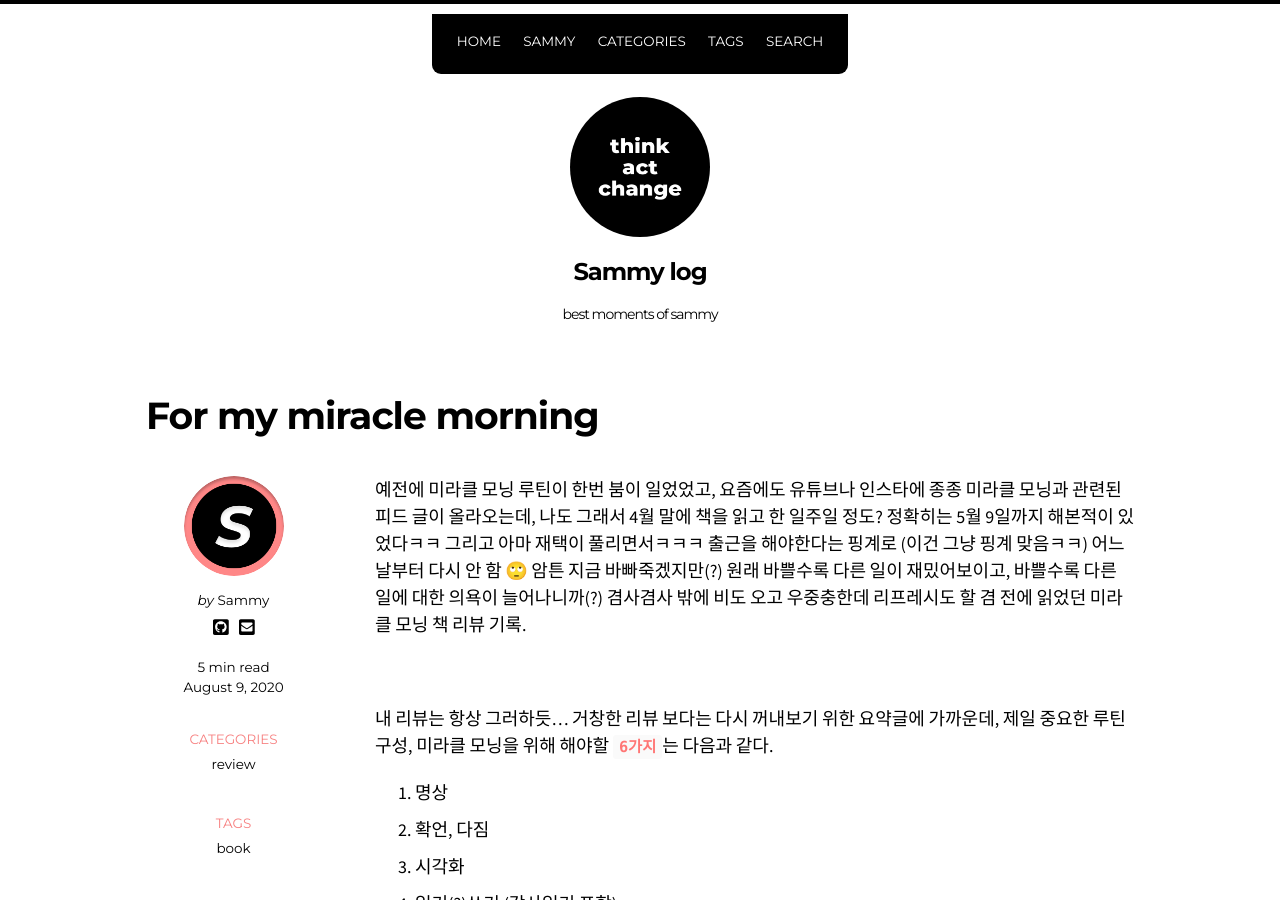
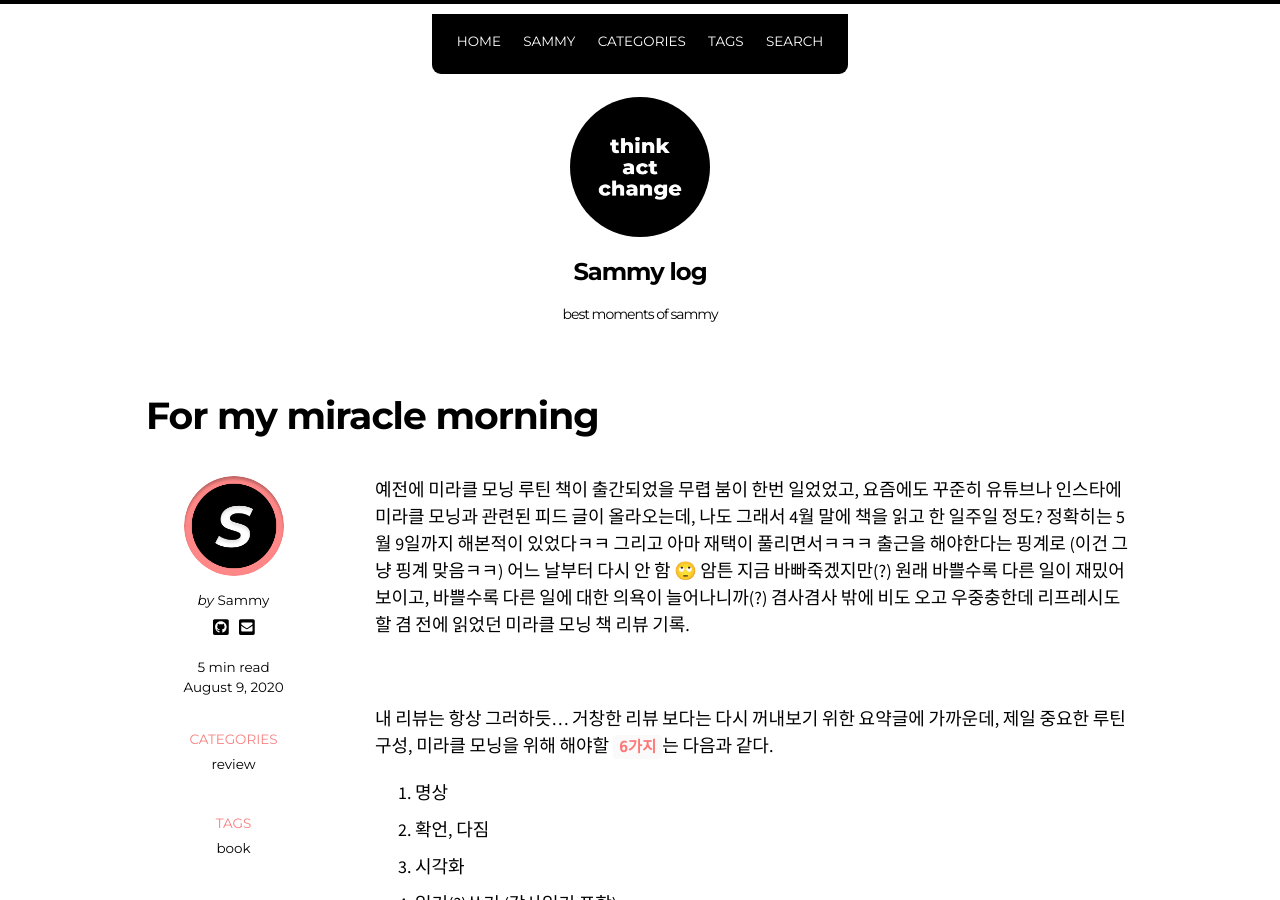
Before and after one commit to ssammykim/ssammykim.github.io, a Jekyll site: the page built from _posts/2020-08-09-miracle-morning.md, in a window 1280 px wide and 900 px high. Built offline with Jekyll 4.4.1, drawn with Linux system fonts in a browser that asks for light colours; nearby versions of some CDN libraries; some web fonts are replaced; comment, search, counter and statistics services are not loaded.

Commit message:
Update 2020-08-09-miracle-morning.md

```diff
--- a/_posts/2020-08-09-miracle-morning.md
+++ b/_posts/2020-08-09-miracle-morning.md
@@ -10,7 +10,7 @@ published: true
 excerpt_separator: "<!--more-->"
 ---
 
-예전에 미라클 모닝 루틴이 한번 붐이 일었었고, 요즘에도 유튜브나 인스타에 종종 미라클 모닝과 관련된 피드 글이 올라오는데, 나도 그래서 4월 말에 책을 읽고 한 일주일 정도? 정확히는 5월 9일까지 해본적이 있었다ㅋㅋ 그리고 아마 재택이 풀리면서ㅋㅋㅋ 출근을 해야한다는 핑계로 (이건 그냥 핑계 맞음ㅋㅋ) 어느 날부터 다시 안 함 🙄 암튼 지금 바빠죽겠지만(?) 원래 바쁠수록 다른 일이 재밌어보이고, 바쁠수록 다른 일에 대한 의욕이 늘어나니까(?) 겸사겸사 밖에 비도 오고 우중충한데 리프레시도 할 겸 전에 읽었던 미라클 모닝 책 리뷰 기록.
+예전에 미라클 모닝 루틴 책이 출간되었을 무렵 붐이 한번 일었었고, 요즘에도 꾸준히 유튜브나 인스타에 미라클 모닝과 관련된 피드 글이 올라오는데, 나도 그래서 4월 말에 책을 읽고 한 일주일 정도? 정확히는 5월 9일까지 해본적이 있었다ㅋㅋ 그리고 아마 재택이 풀리면서ㅋㅋㅋ 출근을 해야한다는 핑계로 (이건 그냥 핑계 맞음ㅋㅋ) 어느 날부터 다시 안 함 🙄 암튼 지금 바빠죽겠지만(?) 원래 바쁠수록 다른 일이 재밌어보이고, 바쁠수록 다른 일에 대한 의욕이 늘어나니까(?) 겸사겸사 밖에 비도 오고 우중충한데 리프레시도 할 겸 전에 읽었던 미라클 모닝 책 리뷰 기록.
 
 <!--more-->
 
```
